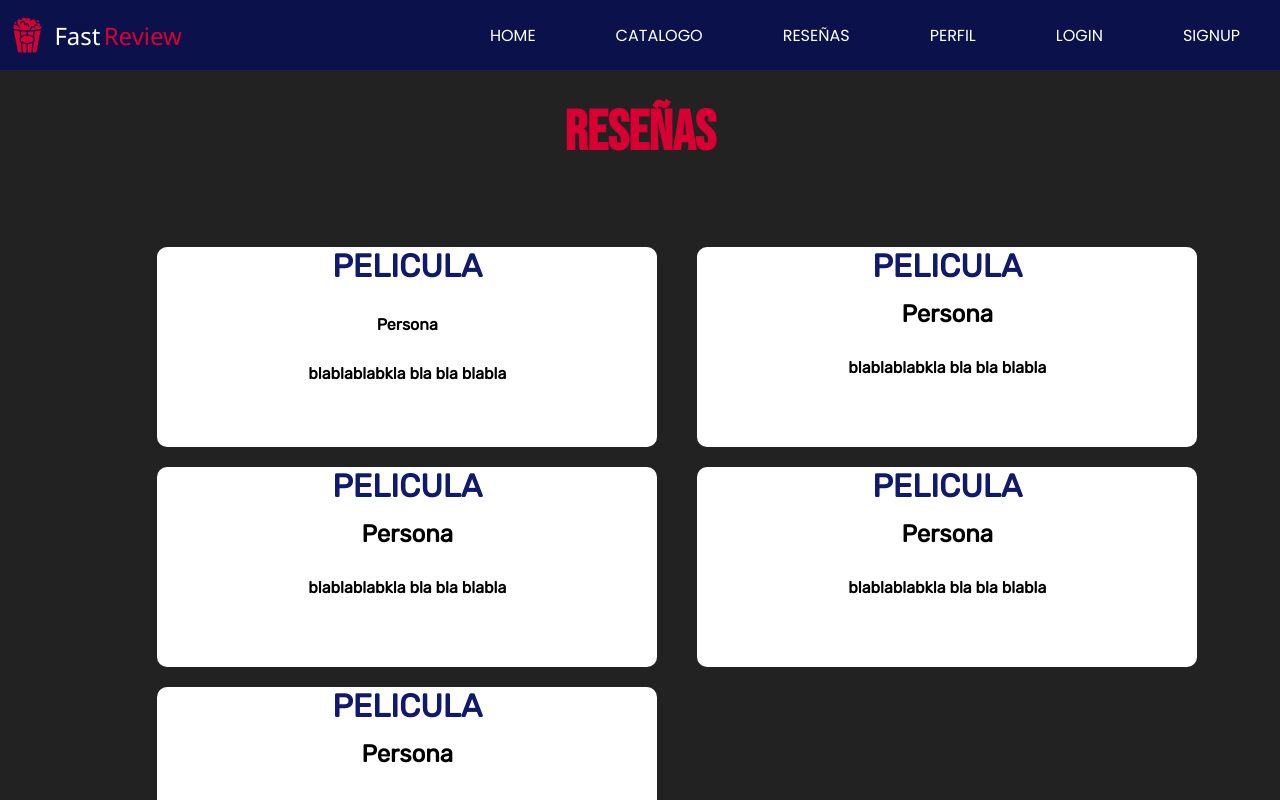
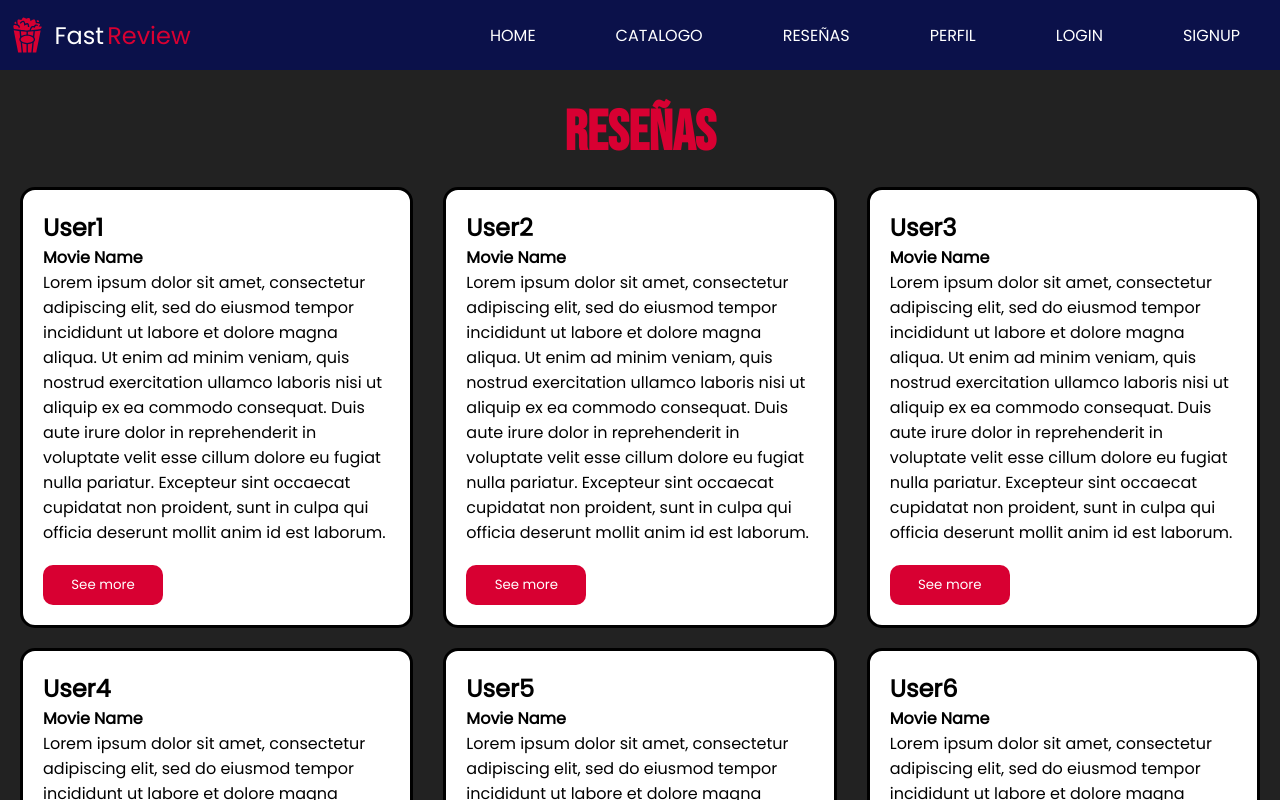
Before and after one commit to NidiaGzz/prograWeb-React, a React (Create React App) app in the folder pia-movie/: page /rese in a window 1280 px wide. Shown: the top 800 px of the page. Built offline with nearby package versions, Linux system fonts and the light colour scheme.

Commit message:
2do avance???
Co-Authored-By: KaryMaly <78707738+KaryMaly@users.noreply.github.com>

```diff
--- a/pia-movie/src/pages/Rese.js
+++ b/pia-movie/src/pages/Rese.js
@@ -1,67 +1,89 @@
-import { Button } from '@mui/material';
-import React, { useState } from 'react'
-import '../components/Card.css'
 import Navbar from "../components/Navbar/Navbar";
 import styles from './Catalogo.module.css';
+import React from "react";
+import { useState } from "react";
+import './ReseStyle.css';
 
-export const Card = () => {
 
-    const [name, setName] = useState('Nombre');
-    const [user, setUser] = useState('usuario');
-    const [email, setEmail] = useState('correo');
+export default function Rese() {
+    const [cards] = useState([
+        {
+            title: 'User1',
+            movie: 'Movie Name',
+            text: `Lorem ipsum dolor sit amet, consectetur adipiscing elit, sed do eiusmod tempor incididunt
+            ut labore et dolore magna aliqua. Ut enim ad minim veniam, quis nostrud exercitation ullamco
+            laboris nisi ut aliquip ex ea commodo consequat. Duis aute irure dolor in reprehenderit in
+            voluptate velit esse cillum dolore eu fugiat nulla pariatur. Excepteur sint occaecat cupidatat
+            non proident, sunt in culpa qui officia deserunt mollit anim id est laborum.`
+        },
+        {
+            title: 'User2',
+            movie: 'Movie Name',
+            text: `Lorem ipsum dolor sit amet, consectetur adipiscing elit, sed do eiusmod tempor incididunt
+            ut labore et dolore magna aliqua. Ut enim ad minim veniam, quis nostrud exercitation ullamco
+            laboris nisi ut aliquip ex ea commodo consequat. Duis aute irure dolor in reprehenderit in
+            voluptate velit esse cillum dolore eu fugiat nulla pariatur. Excepteur sint occaecat cupidatat
+            non proident, sunt in culpa qui officia deserunt mollit anim id est laborum.`
+        },
+        {
+            title: 'User3',
+            movie: 'Movie Name',
+            text: `Lorem ipsum dolor sit amet, consectetur adipiscing elit, sed do eiusmod tempor incididunt
+            ut labore et dolore magna aliqua. Ut enim ad minim veniam, quis nostrud exercitation ullamco
+            laboris nisi ut aliquip ex ea commodo consequat. Duis aute irure dolor in reprehenderit in
+            voluptate velit esse cillum dolore eu fugiat nulla pariatur. Excepteur sint occaecat cupidatat
+            non proident, sunt in culpa qui officia deserunt mollit anim id est laborum.`
+        },
+        {
+            title: 'User4',
+            movie: 'Movie Name',
+            text: `Lorem ipsum dolor sit amet, consectetur adipiscing elit, sed do eiusmod tempor incididunt
+            ut labore et dolore magna aliqua. Ut enim ad minim veniam, quis nostrud exercitation ullamco
+            laboris nisi ut aliquip ex ea commodo consequat. Duis aute irure dolor in reprehenderit in
+            voluptate velit esse cillum dolore eu fugiat nulla pariatur. Excepteur sint occaecat cupidatat
+            non proident, sunt in culpa qui officia deserunt mollit anim id est laborum.`
+        },
+        {
+            title: 'User5',
+            movie: 'Movie Name',
+            text: `Lorem ipsum dolor sit amet, consectetur adipiscing elit, sed do eiusmod tempor incididunt
+            ut labore et dolore magna aliqua. Ut enim ad minim veniam, quis nostrud exercitation ullamco
+            laboris nisi ut aliquip ex ea commodo consequat. Duis aute irure dolor in reprehenderit in
+            voluptate velit esse cillum dolore eu fugiat nulla pariatur. Excepteur sint occaecat cupidatat
+            non proident, sunt in culpa qui officia deserunt mollit anim id est laborum.`
+        },
+        {
+            title: 'User6',
+            movie: 'Movie Name',
+            text: `Lorem ipsum dolor sit amet, consectetur adipiscing elit, sed do eiusmod tempor incididunt
+            ut labore et dolore magna aliqua. Ut enim ad minim veniam, quis nostrud exercitation ullamco
+            laboris nisi ut aliquip ex ea commodo consequat. Duis aute irure dolor in reprehenderit in
+            voluptate velit esse cillum dolore eu fugiat nulla pariatur. Excepteur sint occaecat cupidatat
+            non proident, sunt in culpa qui officia deserunt mollit anim id est laborum.`
+        },
+
+    ]);
 
     return (
         <div>
-            <header>
-                <Navbar />
-                <h1 className={styles.title}>RESEÑAS</h1>
-            </header>
-            <div className={styles.resenas}>
-                <div className='contenedor'>
-                    <div className='cont-cards'>
-                        <div className='Card2'>
-
-                            <h1>PELICULA</h1>
-                            <h4>Persona</h4>
-                            <h4>blablablabkla bla bla blabla</h4>
-
-                        </div>
-                        <div className='Card2'>
-
-                            <h1>PELICULA</h1>
-                            <h2>Persona</h2>
-                            <h4>blablablabkla bla bla blabla</h4>
-
-                        </div>
-                        <div className='Card2'>
-                            <h1>PELICULA</h1>
-                            <h2>Persona</h2>
-                            <h4>blablablabkla bla bla blabla</h4>
-
-                        </div>
-                        <div className='Card2'>
-
-                            <h1>PELICULA</h1>
-                            <h2>Persona</h2>
-                            <h4>blablablabkla bla bla blabla</h4>
-
-                        </div>
-
-                        <div className='Card2'>
-
-                            <h1>PELICULA</h1>
-                            <h2>Persona</h2>
-                            <h4>blablablabkla bla bla blabla</h4>
-
-                        </div>
-
+            <Navbar />
+            <h1 className={styles.title}>RESEÑAS</h1>
+            <section>
+                <div className="container">
+                    <div className="cards">
+                        {
+                            cards.map((card, i) => (
+                                <div key={i} className="card">
+                                    <h1>{card.title}</h1>
+                                    <h4>{card.movie}</h4>
+                                    <p>{card.text}</p>
+                                    <button className="btn">See more</button>
+                                </div>
+                            ))
+                        }
                     </div>
                 </div>
-
-            </div>
-
+            </section>
         </div>
     )
 }
-
-export default Card
--- /dev/null
+++ b/pia-movie/src/pages/ReseStyle.css
@@ -0,0 +1,67 @@
+@import url('https://fonts.googleapis.com/css2?family=Poppins&display=swap');
+
+
+*{
+    box-sizing: border-box;
+
+    font-family: 'Poppins', sans-serif;
+}
+
+.container{
+    padding: 20px;
+    max-width: 1300px;
+    width: 100%;
+    margin: auto;
+}
+
+section{
+    min-height: 100vh;
+    display: flex;
+    flex-direction: column;
+    align-items: center;
+}
+
+
+.cards{
+    display: flex;
+    flex-wrap: wrap;
+    justify-content: space-between;
+}
+
+.card{
+    flex: 0 0 calc(33.33% - 20px);
+    max-width: calc(33.33% - 20px);
+    width: 100%;
+    background: white;
+    border-radius: 15px;
+    padding: 20px;
+    margin-bottom: 20px;
+    transition: .3s;
+    border: 3px solid;
+}
+
+.card:hover{
+    border-color: #10196A;
+}
+
+.btn{
+    border: none;
+    outline: none;
+    background: #D80032;
+    color: white;
+    border-radius: 10px;
+    max-width: 120px;
+    width: 100%;
+    height: 40px;
+    display: flex;
+    justify-content: center;
+    align-items: center;
+    margin-top: 20px;
+    cursor: pointer;
+    transition: .3s;
+}
+
+.btn:hover{
+    background: #10196A;
+    color: #94C5CC ;
+}
```
